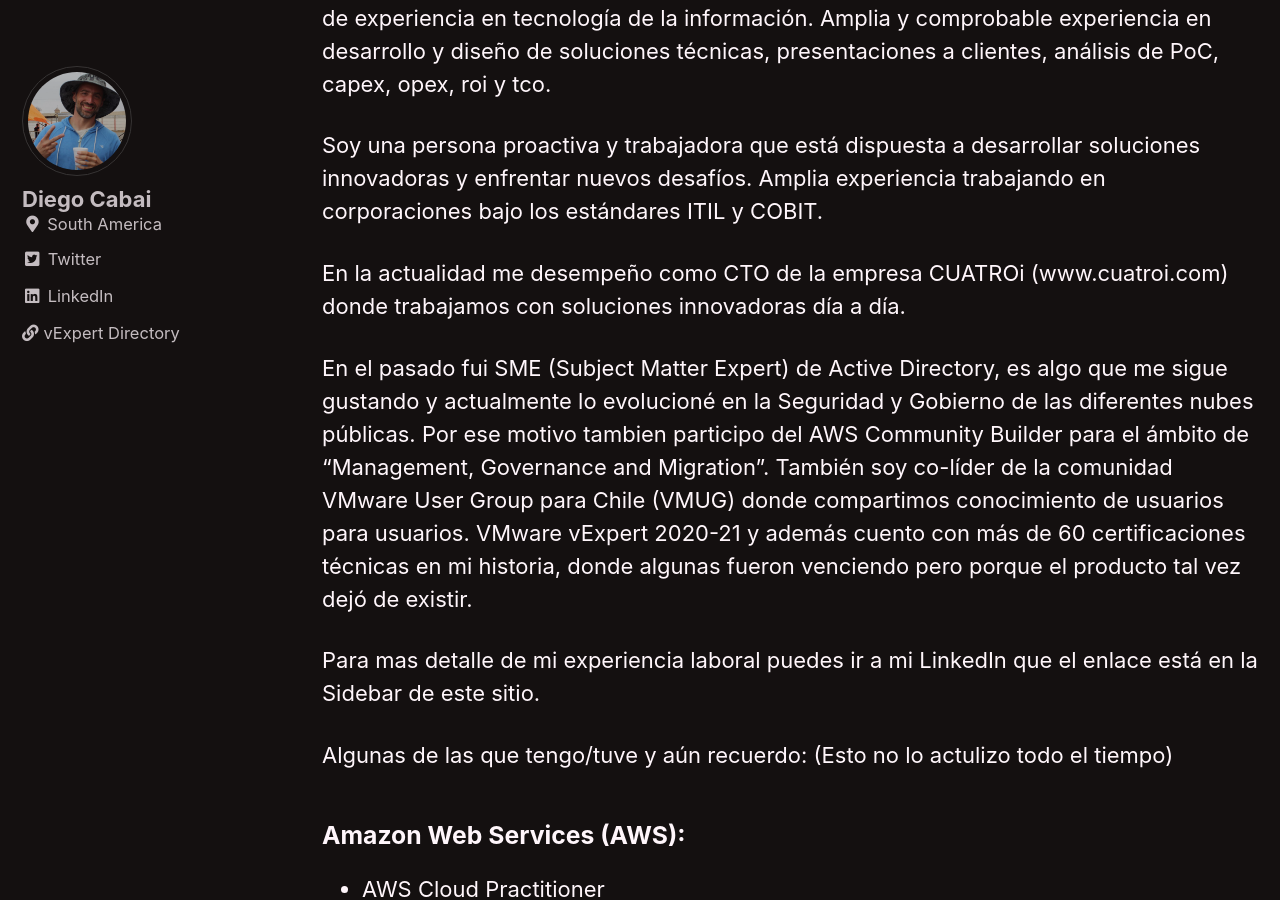
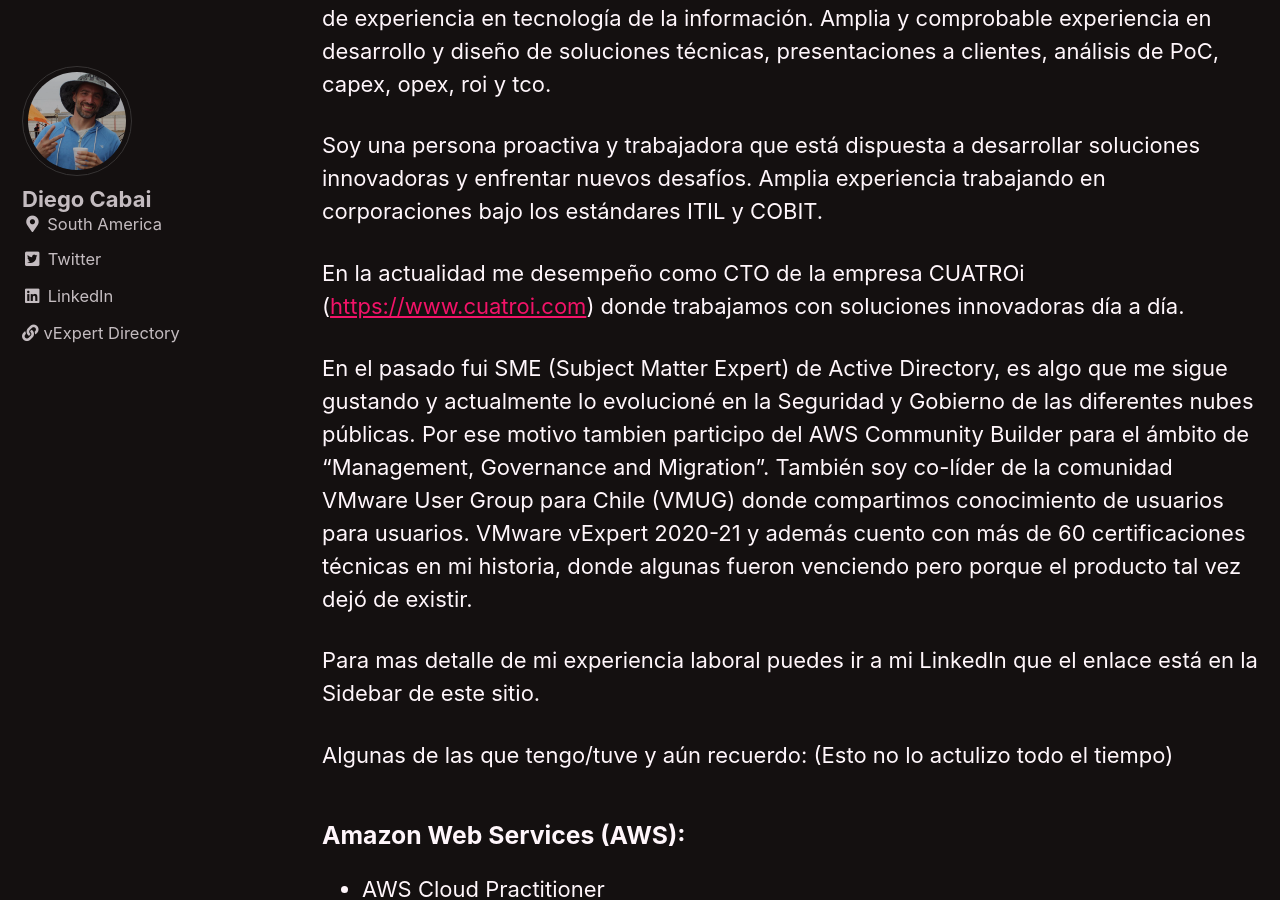
Before and after one commit to dcabai/dcabai.github.io, a Jekyll site: the page built from about.md, in a window 1280 px wide and 900 px high, scrolled down 310 px. Built offline with Jekyll 4.4.1, drawn with Linux system fonts in a browser that asks for light colours; cached includes are drawn as plain includes; some of the changed lines change nothing that is shown.

Commit message:
Update about.md

```diff
--- a/about.md
+++ b/about.md
@@ -12,7 +12,7 @@
 
 Soy una persona proactiva y trabajadora que está dispuesta a desarrollar soluciones innovadoras y enfrentar nuevos desafíos. Amplia experiencia trabajando en corporaciones bajo los estándares ITIL y COBIT.
 
-En la actualidad me desempeño como CTO de la empresa CUATROi (www.cuatroi.com) donde trabajamos con soluciones innovadoras día a día.
+En la actualidad me desempeño como CTO de la empresa CUATROi ([https://www.cuatroi.com](https://www.cuatroi.com "www.cuatroi.com")) donde trabajamos con soluciones innovadoras día a día.
 
 En el pasado fui SME (Subject Matter Expert) de Active Directory, es algo que me sigue gustando y actualmente lo evolucioné en la Seguridad y Gobierno de las diferentes nubes públicas. Por ese motivo tambien participo del AWS Community Builder para el ámbito de "Management, Governance and Migration".
 También soy co-líder de la comunidad VMware User Group para Chile (VMUG) donde compartimos conocimiento de usuarios para usuarios.
```
